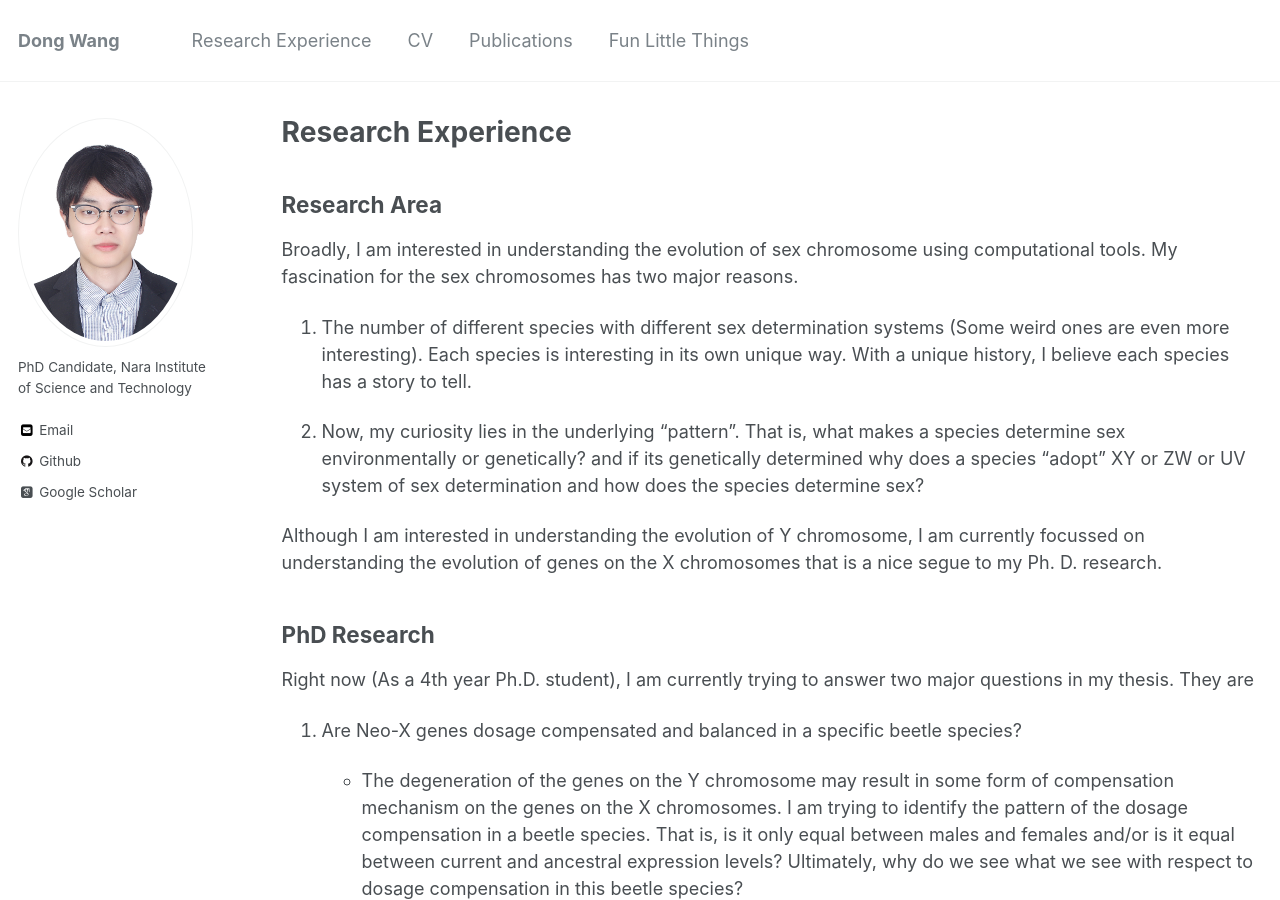
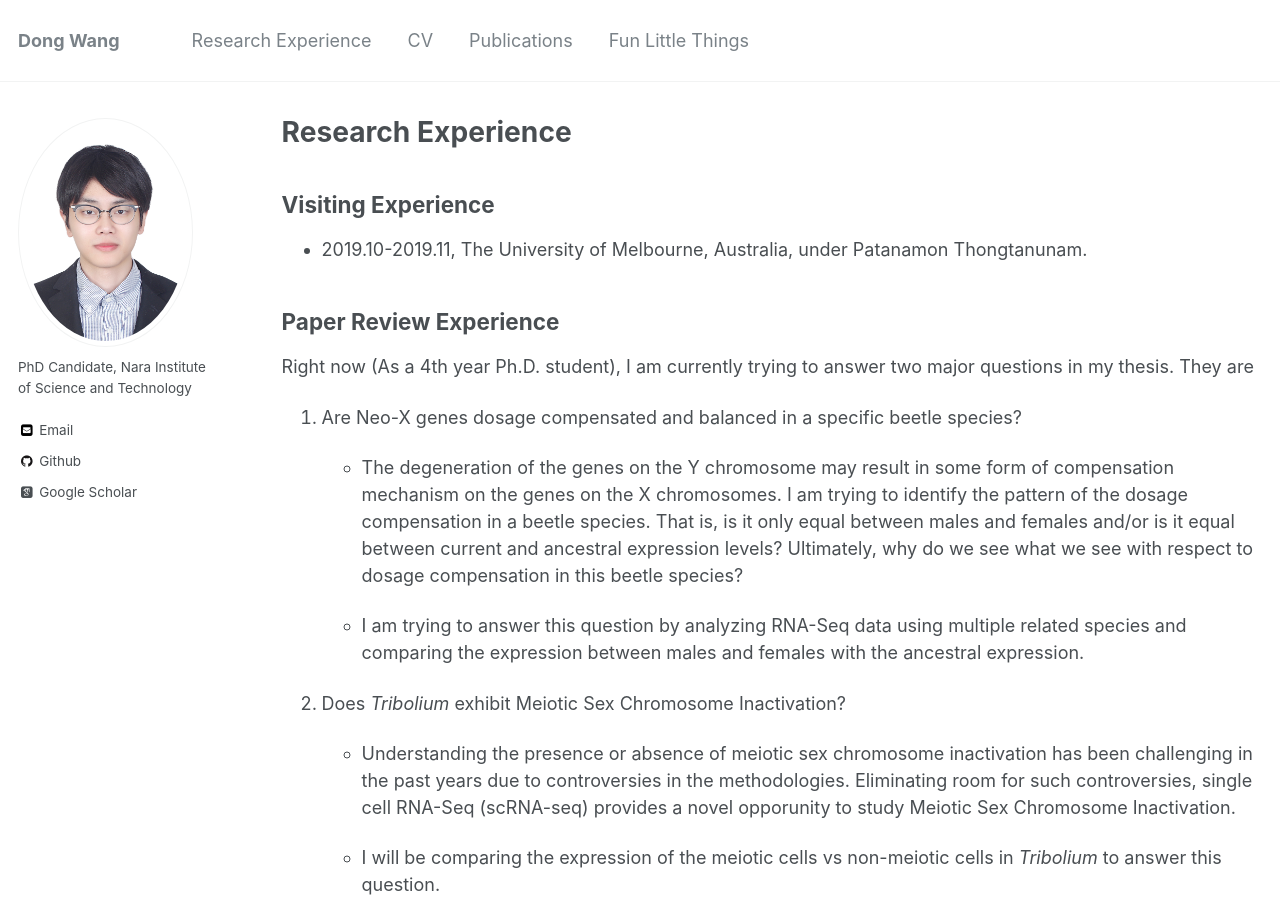
Before and after one commit to tao-xiao/dong-w.github.io, a Jekyll site: the page built from _pages/research.md, in a window 1280 px wide and 900 px high. Built offline with Jekyll 4.4.1, drawn with Linux system fonts in a browser that asks for light colours; some web fonts are replaced.

Commit message:
Update research.md

```diff
--- a/_pages/research.md
+++ b/_pages/research.md
@@ -5,16 +5,10 @@ permalink: /research/
 author_profile: true
 ---
 
-## Research Area
-Broadly, I am interested in understanding the evolution of sex chromosome using computational tools. My fascination for the sex chromosomes has two major reasons.
+## Visiting Experience
+* 2019.10-2019.11, The University of Melbourne, Australia, under Patanamon Thongtanunam.
 
-1. The number of different species with different sex determination systems (Some weird ones are even more interesting). Each species is interesting in its own unique way. With a unique history, I believe each species has a story to tell.
-
-2. Now, my curiosity lies in the underlying "pattern". That is, what makes a species determine sex environmentally or genetically? and if its genetically determined why does a species "adopt" XY or ZW or UV system of sex determination and how does the species determine sex?
-
-Although I am interested in understanding the evolution of Y chromosome, I am currently focussed on understanding the evolution of genes on the X chromosomes that is a nice segue to my Ph. D. research.
-
-## PhD Research
+## Paper Review Experience
 Right now (As a 4th year Ph.D. student), I am currently trying to answer two major questions in my thesis. They are
 
 1. Are Neo-X genes dosage compensated and balanced in a specific beetle species?
```
